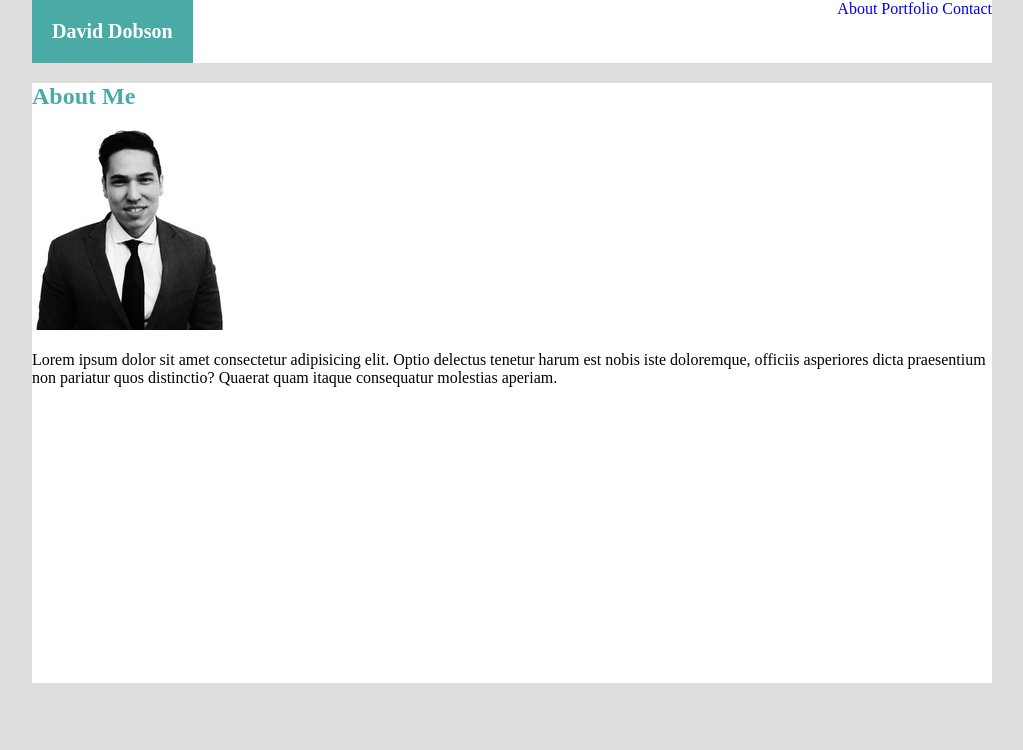
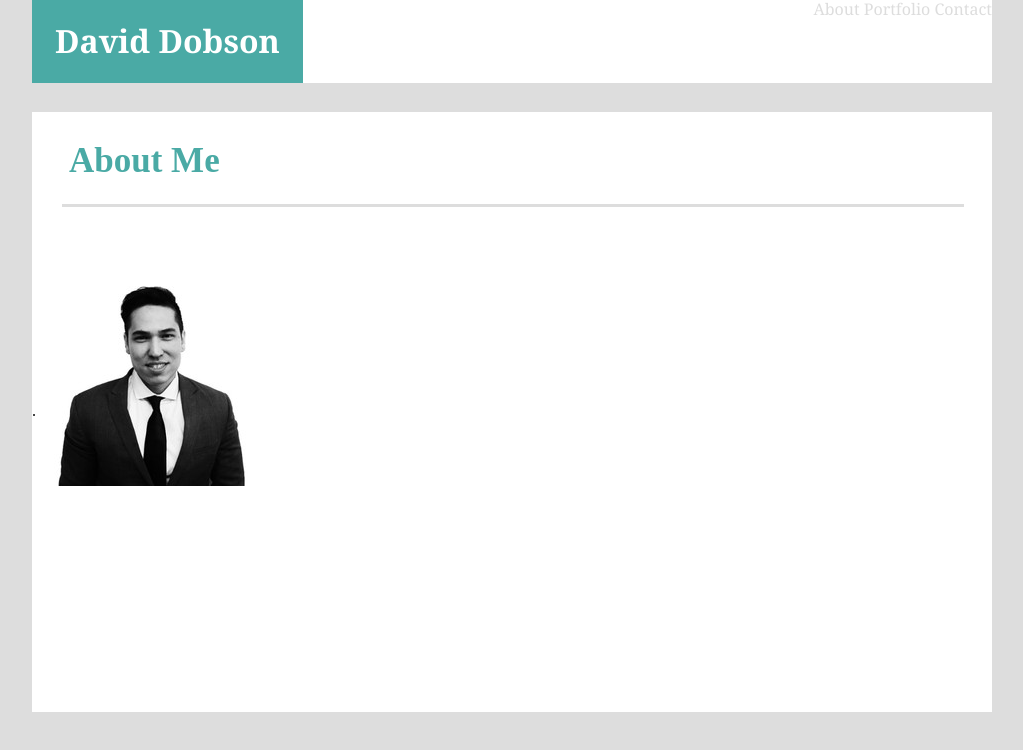
Before and after one commit to ddobson001/Basic-Portfolio, a plain HTML site: page index.html in a window 1280 px wide. Shown: the whole page, without its empty margins (128-1151 px from the left). Drawn offline with Linux system fonts and the light colour scheme.

Commit message:
Portfolio V2

```diff
--- a/assets/css/style.css
+++ b/assets/css/style.css
@@ -17,15 +17,14 @@
 
 .site-header {
 background:#ffffff;
-
+font-family: 'Georgia', Times, Times New Roman, serif;
 
 }
 
 .site-header h1 {
     margin:0;
-    font-size: 20px;
     float: left;
-    padding: 20px;
+    padding: 23px;
 }
 
 .main-nav {
@@ -45,11 +44,15 @@ background:#ffffff;
 .main-nav ul li a {
     display: inline;
     text-decoration: none;
+    color: #dddddd;
+
+
 }
 
 h1 {
     background: #4aaaa5;
-color: white;
+    color: white;
+
 
 
 }
@@ -75,4 +78,24 @@ color: white;
 
 h2 {
     color: #4aaaa5;
+    position: relative;
+    bottom: -29px;
+    font-size: 35px;
+    left: 37px;
 }
+
+.border-bottom {
+    border-bottom: 3px solid #dddddd;
+    bottom: 508px;
+    position: relative;
+    box-sizing: border-box;
+    width: 94%;
+    left: 30px;
+}
+
+
+img {
+    bottom: -105px;
+    position: relative;
+    left: 22px;
+}
--- a/index.html
+++ b/index.html
@@ -36,16 +36,21 @@
         <h2>About Me</h2>
 
         <img src="assets/images/daviddobson.jpg">
-            <p>Lorem ipsum dolor sit amet consectetur adipisicing elit. Optio delectus tenetur harum est nobis iste doloremque, officiis asperiores dicta praesentium non pariatur quos distinctio? Quaerat quam itaque consequatur molestias aperiam.</p>
+            <p>.</p>
 
 
       </section>
+
+       <section class="border-bottom">
+
+
+
+       </section>
 
 
 </main>
 
   <footer class="footer"></footer>
 
-
 </body>
 </html>
```
Also changed, not shown: assets/css/normalize.css.
